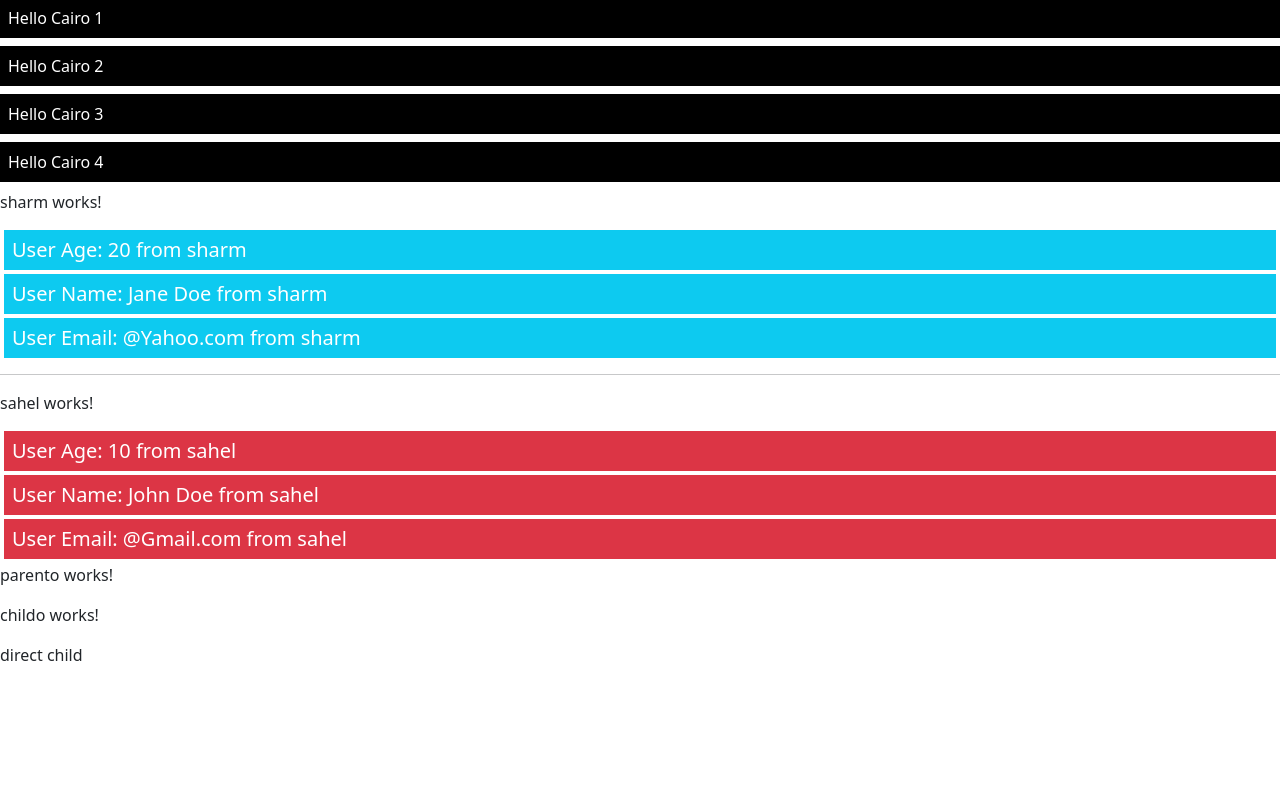
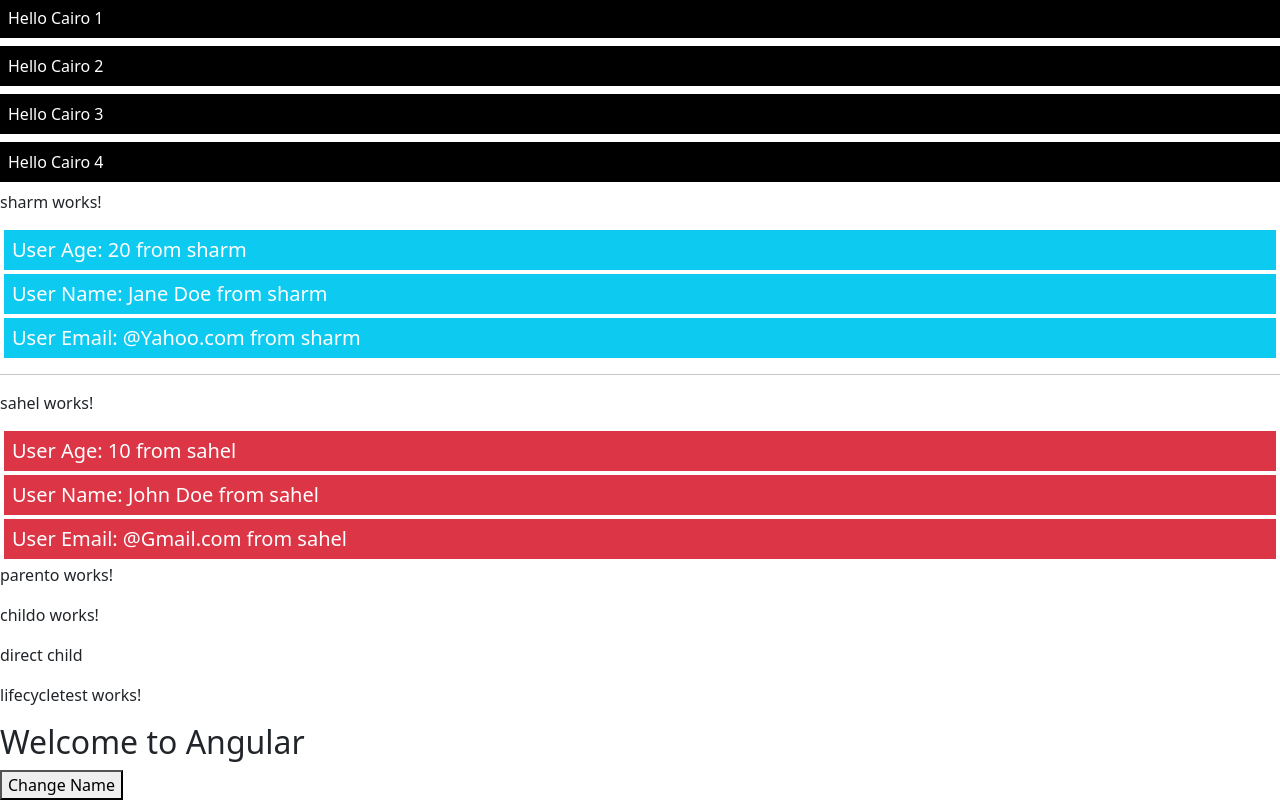
Before and after one commit to AhmedSamirScience/AngularCourse, an Angular app: page / in a window 1280 px wide. Shown: the part 3078-3878 px from the top of the page. Before the commit the page ends 3761 px from the top, so only its background shows below. Built offline with nearby package versions, Linux system fonts and the light colour scheme.

Commit message:
#32 Master Angular: Best Practices for Implementing Lifecycle Interface

```diff
--- a/src/app/app.component.html
+++ b/src/app/app.component.html
@@ -198,3 +198,6 @@
 </app-parento>
 
 <!------------------------------------------------------------------------------------------------------------------------------->
+
+<app-lifecycletest></app-lifecycletest>
+<!------------------------------------------------------------------------------------------------------------------------------->
--- a/src/app/app.component.ts
+++ b/src/app/app.component.ts
@@ -12,6 +12,7 @@ import { SahelComponent } from "./sahel/sahel.component";
 import { SharmComponent } from "./sharm/sharm.component";
 import { ParentoComponent } from "./parento/parento.component";
 import { ChildoComponent } from "./childo/childo.component";
+import { LifecycletestComponent } from "./lifecycletest/lifecycletest.component";
 
 
  interface IProduct {
@@ -24,7 +25,7 @@ import { ChildoComponent } from "./childo/childo.component";
 @Component({
   selector: 'app-root',
   standalone: true,
-  imports: [FormsModule, CommonModule, ContactComponent, HomeComponent, SwimmingComponent, GizaComponent, AlexComponent, CairoComponent, SahelComponent, SharmComponent, ParentoComponent, ChildoComponent],
+  imports: [FormsModule, CommonModule, ContactComponent, HomeComponent, SwimmingComponent, GizaComponent, AlexComponent, CairoComponent, SahelComponent, SharmComponent, ParentoComponent, ChildoComponent, LifecycletestComponent],
   templateUrl: './app.component.html',
   //template: '<p>user Phone : {{ userPhone}}</p>',
   styleUrl: './app.component.scss'
@@ -159,4 +160,6 @@ export class AppComponent {
 
 ////////////////////////////////////////////////////////////////////////////////////////////////////////////////////////////////
 
+
+
 }
--- /dev/null
+++ b/src/app/lifecycletest/lifecycletest.component.html
@@ -0,0 +1,5 @@
+<p>lifecycletest works!</p>
+
+<h2> Welcome to {{name}} </h2>
+
+<button (click)="changeName()"> Change Name </button>
--- /dev/null
+++ b/src/app/lifecycletest/lifecycletest.component.ts
@@ -0,0 +1,48 @@
+import { AfterContentChecked, AfterContentInit, AfterViewChecked, AfterViewInit, Component, DoCheck, Input, OnChanges, OnDestroy, OnInit } from '@angular/core';
+
+@Component({
+  selector: 'app-lifecycletest',
+  standalone: true,
+  imports: [],
+  templateUrl: './lifecycletest.component.html',
+  styleUrl: './lifecycletest.component.scss'
+})
+export class LifecycletestComponent implements OnInit, OnChanges, DoCheck, AfterContentInit, AfterContentChecked, AfterViewInit, AfterViewChecked, OnDestroy {
+  @Input() name: string = 'Angular';
+
+  changeName() {
+    this.name = 'React';
+  }
+
+  ngOnInit() {
+    console.log(' ✌️ ngOnInit called ✌️ ');
+  }
+
+  ngOnChanges() {
+    console.log(' ✌️ ngOnChanges called ✌️ ');
+  }
+
+  ngDoCheck() {
+    console.log(' ✌️ ngDoCheck called ✌️ ');
+  }
+
+  ngAfterContentInit() {
+    console.log(' ✌️ ngAfterContentInit called ✌️ ');
+  }
+
+  ngAfterContentChecked() {
+    console.log(' ✌️ ngAfterContentChecked called ✌️ ');
+  }
+
+  ngAfterViewInit() {
+    console.log(' ✌️ ngAfterViewInit called ✌️ ');
+  }
+
+  ngAfterViewChecked() {
+    console.log(' ✌️ ngAfterViewChecked called ✌️ ');
+  }
+
+  ngOnDestroy() {
+    console.log(' ✌️ ngOnDestroy called ✌️ ');
+  }
+}
```
Also changed, not shown: src/app/lifecycletest/lifecycletest.component.scss (added), 1 other file (tests, documents, lock files or other folders).
